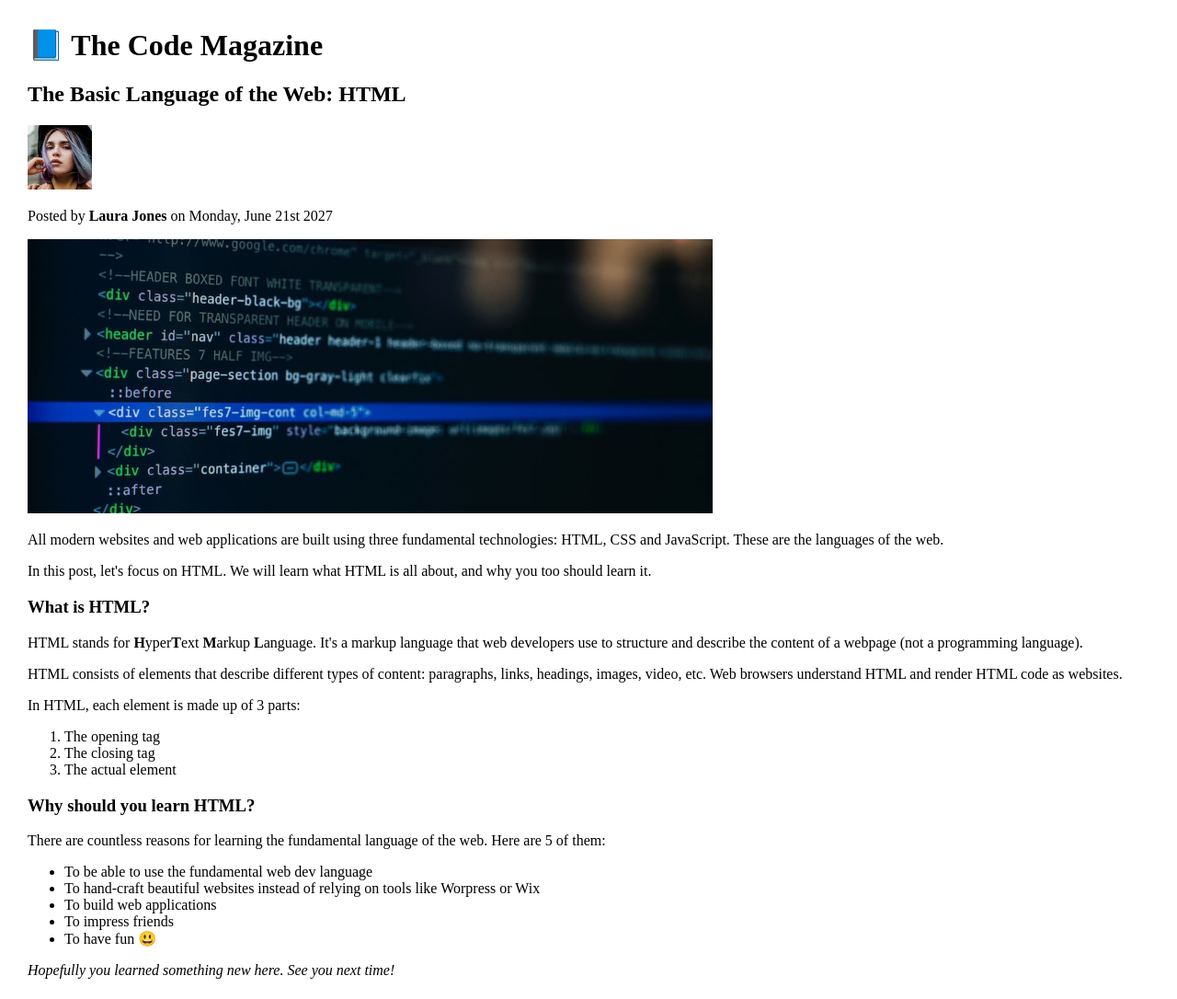
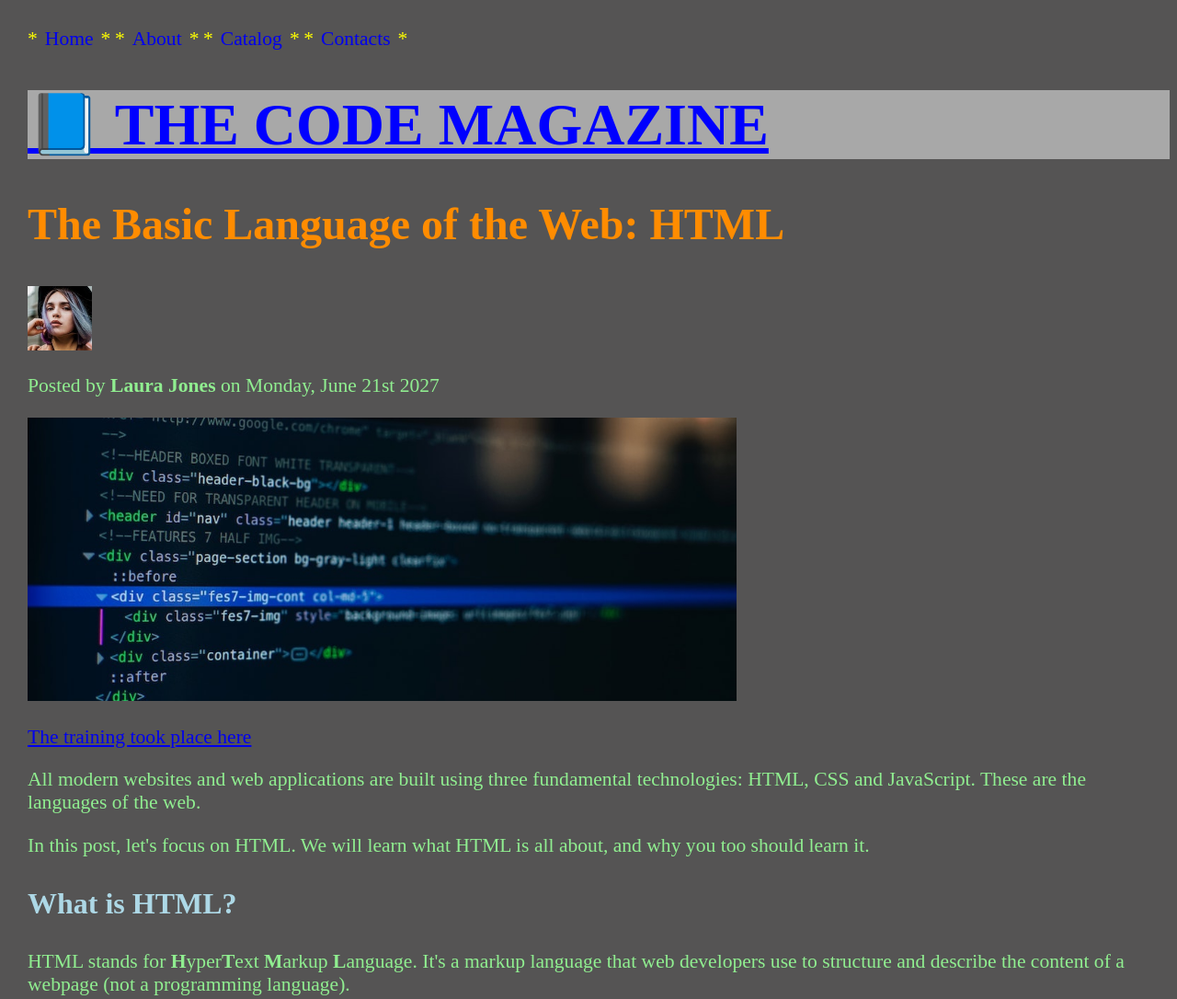
Before and after one commit to germanslivinski/Tekwill_FE_gr14, a plain HTML site: page index.html in a window 1280 px wide. Shown: the top 1086 px of the page at 92% size. Drawn offline with Linux system fonts and the light colour scheme.

Commit message:
update index.html

```diff
--- /dev/null
+++ b/assets/styles/styles.css
@@ -0,0 +1,66 @@
+html{
+    font-size: 16px;
+}
+#h1 {
+    color: blue;
+    text-transform: uppercase;
+    text-decoration: underline;
+    font-size: 4rem;
+    background-color: rgba(252, 252, 252, 0.5)
+}
+p {
+    color: lightgreen;
+    font-size: 1.2em;
+
+}
+h2 {
+    color: lightblue;
+    font-size: 3rem;
+}
+h3 {
+    color: lightblue;
+    font-size: 2rem;
+}
+.title {
+    color: blueviolet;
+    font-family: sans-serif;
+}
+
+a:hover {
+    color: green;
+
+}
+h2:first-of-type {
+    color: darkorange;
+  }
+
+  ol li:nth-child(even) {
+    color: rosybrown;
+  }
+
+  ul li:nth-last-child(2) {
+    color: rosybrown;
+  }
+  nav a {
+    font-size: 1.2em;
+    text-decoration: none;
+  }
+  nav a:hover {
+    background-color:rgb(37, 240, 240);
+    color: blueviolet;
+
+  }
+  nav a::before {
+    content: "*";
+    color: yellow;
+    margin-right: 8px
+  }
+
+  nav a::after {
+    content: "*";
+    color: yellow;
+    margin-left: 8px
+  }
+  img[alt*="div class"] {
+    width: calc(50% + 150px);
+  }
--- a/index.html
+++ b/index.html
@@ -4,22 +4,50 @@
     <meta charset="UTF-8">
     <meta name="viewport" content="width=device-width, initial-scale=1.0">
     <title>The Code Magazine</title>
+    <link rel="stylesheet" href="/assets/styles/styles.css">
 </head>
 <style>
   body {
+    background-color:rgb(85, 84, 84);
     margin-left: 30px;
     margin-top: 30px;
+    font-size: 18px;
   }
+
+  .send-button {
+    background-color: blue;
+      color: white;
+      padding: 10px 20px;
+      font-size: 16px;
+      border: none;
+      border-radius: 5px;
+      cursor: pointer;
+  }
+  .send-button:hover {
+      background-color: green;
+    }
+  li {
+    color: aquamarine;
+  }
+
+
 </style>
 <body>
- <h1>📘 The Code Magazine</h1>
+  <nav>
+    <a href="#home">Home</a>
+    <a href="#about">About</a>
+    <a href="#catalog">Catalog</a>
+    <a href="#contacts">Contacts</a>
+  </nav>
+ <h1 id="h1">📘 The Code Magazine</h1>
  <h2>The Basic Language of the Web: HTML</h2>
-
  <img src="img/laura-jones.jpg" alt="Laura Jones" width="70" height="70">
 
    <p>Posted by <strong>Laura Jones</strong> on Monday, June 21st 2027</p>
-   <img src="img/post-img.jpg" alt="div class" width="60%">
-       <div>
+   <img src="img/post-img.jpg" alt="div class">
+
+   <p><a href="https://www.w3schools.com/html/default.asp">The training took place here</a></p>  <!-- Тут извиняюсь, не знал в первом задание о какой ссылке идет речь, создал от себя -->
+      <div>
 
            <p>All modern websites and web applications are built using three fundamental technologies: HTML, CSS and JavaScript. These are the languages of the web.
            </p>
@@ -46,7 +74,7 @@
           <li>The actual element</li>
         </ol>
 
-      <h3>Why should you learn HTML?</h3>
+      <h3 class="title">Why should you learn HTML?</h3>
 
        <p>There are countless reasons for learning the fundamental language of the web. Here are 5 of them: </p>
         <ul>
@@ -56,8 +84,10 @@
           <li>To impress friends</li>
           <li>To have fun 😃</li>
         </ul>
+    <p><em>Hopefully you learned something new here. See you next time!</em></p>
 
-    <p><em>Hopefully you learned something new here. See you next time!</em></p>
+
+    <button class="send-button">Send Message</button>
     </div>
-</body>
-</html>
+    </body>
+    </html>
```
